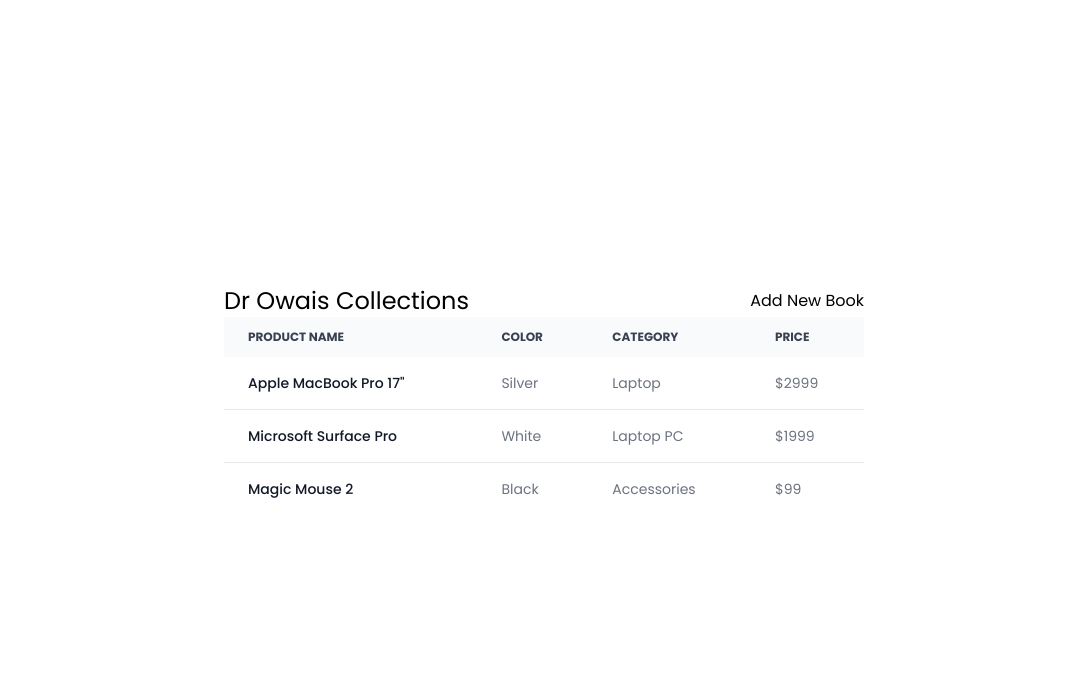
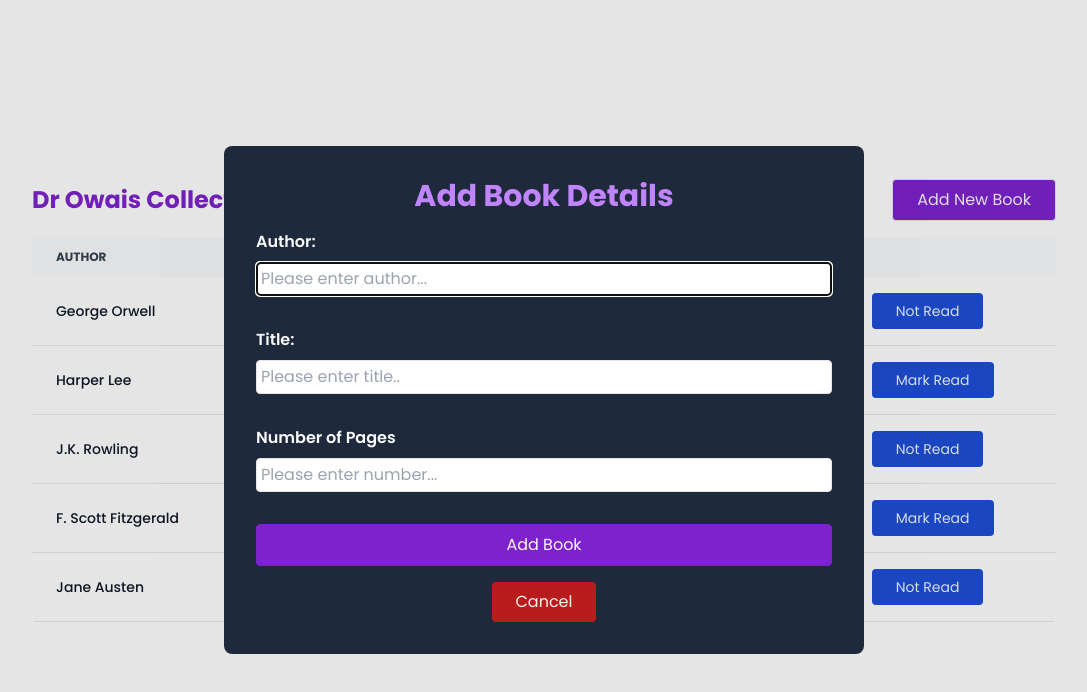
Before and after one commit to Owais-Sonija/odin-book-library, a plain HTML site: page index.html in a window 1280 px wide. Both pictures are taken after a click on the button "Add New Book". Shown: the whole page, without its empty margins (96-1183 px from the left). Drawn offline with nearby package versions, Linux system fonts and the light colour scheme.

Commit message:
Project Completed

```diff
--- /dev/null
+++ b/dialog.html
@@ -0,0 +1,137 @@
+<!DOCTYPE html>
+<html lang="en">
+<head>
+    <meta charset="UTF-8">
+    <meta name="viewport" content="width=device-width, initial-scale=1.0">
+    <title>Document</title>
+    <script src="https://cdn.tailwindcss.com"></script>
+    <link rel="preconnect" href="https://fonts.googleapis.com" />
+    <link rel="preconnect" href="https://fonts.gstatic.com" crossorigin />
+    <link
+      href="https://fonts.googleapis.com/css2?family=Poppins:ital,wght@0,100;0,200;0,300;0,400;0,500;0,600;0,700;0,800;0,900;1,100;1,200;1,300;1,400;1,500;1,600;1,700;1,800;1,900&display=swap"
+      rel="stylesheet"
+    />
+    <script>
+      tailwind.config = {
+        theme: {
+          extend: {
+            fontFamily: {
+              poppins: ["Poppins", "sans-serif"],
+            },
+          },
+        },
+      };
+    </script>
+</head>
+<body>
+    <!-- <div data-controller="modal">
+        <button onclick="form_modal.showModal()" data-action="modal#open" class="btn-outline py-2 px-6 bg-slate-800 text-slate-50">Open modal</button>
+    </div> -->
+
+        <!-- <dialog data-modal-target="modal" id="form_modal">
+          <button type="button" data-action="modal#close" class="absolute top-4 right-4">X</button>
+
+          <h1>Reset your password</h1>
+
+          <hr class="mb-4">
+
+          <form class="space-y-4">
+            <label>Email</label>
+            <input type="text">
+
+            <button type="button" data-action="modal#close" class="btn-outline">Close</button>
+            <button type="button" class="btn-blue">Reset Password</button>
+          </form>
+        </dialog> -->
+
+    <div class="page font-poppins">
+            <dialog id="form_modal">
+            <div class="modal_container">
+                <h2>Form Modal</h2>
+                <button
+                onclick="form_modal.close()"
+                class="py-2 px-6 bg-purple-700 text-purple-50 rounded border hover:bg-purple-50 hover:text-purple-700 hover:border-purple-700 transition-all duration-150 ease-linear"
+                >
+                Add New Book
+                </button>
+            </div>
+            </dialog>
+        <main class="main flex items-center justify-center min-h-screen flex-col">
+
+          <div
+            class="container flex items-center flex-col justify-between w-[40rem]"
+          >
+            <div class="books_header flex items-center justify-between w-full">
+              <h1 class="text-2xl font-bold text-purple-700">
+                Dr Owais Collections
+              </h1>
+              <button
+                onclick="form_modal.showModal()"
+                class="py-2 px-6 bg-purple-700 text-purple-50 rounded border hover:bg-purple-50 hover:text-purple-700 hover:border-purple-700 transition-all duration-150 ease-linear"
+              >
+                Add New Book
+              </button>
+            </div>
+            <div class="books_body w-full mt-4">
+              <div class="relative overflow-x-auto">
+                <table
+                  class="w-full text-sm text-left rtl:text-right text-gray-500 dark:text-gray-400"
+                >
+                  <thead
+                    class="text-xs text-gray-700 uppercase bg-gray-50 dark:bg-gray-700 dark:text-gray-400"
+                  >
+                    <tr>
+                      <th scope="col" class="px-6 py-3">Product name</th>
+                      <th scope="col" class="px-6 py-3">Color</th>
+                      <th scope="col" class="px-6 py-3">Category</th>
+                      <th scope="col" class="px-6 py-3">Price</th>
+                    </tr>
+                  </thead>
+                  <tbody>
+                    <tr
+                      class="bg-white border-b dark:bg-gray-800 dark:border-gray-700"
+                    >
+                      <th
+                        scope="row"
+                        class="px-6 py-4 font-medium text-gray-900 whitespace-nowrap dark:text-white"
+                      >
+                        Apple MacBook Pro 17"
+                      </th>
+                      <td class="px-6 py-4">Silver</td>
+                      <td class="px-6 py-4">Laptop</td>
+                      <td class="px-6 py-4">$2999</td>
+                    </tr>
+                    <tr
+                      class="bg-white border-b dark:bg-gray-800 dark:border-gray-700"
+                    >
+                      <th
+                        scope="row"
+                        class="px-6 py-4 font-medium text-gray-900 whitespace-nowrap dark:text-white"
+                      >
+                        Microsoft Surface Pro
+                      </th>
+                      <td class="px-6 py-4">White</td>
+                      <td class="px-6 py-4">Laptop PC</td>
+                      <td class="px-6 py-4">$1999</td>
+                    </tr>
+                    <tr class="bg-white dark:bg-gray-800">
+                      <th
+                        scope="row"
+                        class="px-6 py-4 font-medium text-gray-900 whitespace-nowrap dark:text-white"
+                      >
+                        Magic Mouse 2
+                      </th>
+                      <td class="px-6 py-4">Black</td>
+                      <td class="px-6 py-4">Accessories</td>
+                      <td class="px-6 py-4">$99</td>
+                    </tr>
+                  </tbody>
+                </table>
+              </div>
+            </div>
+          </div>
+        </main>
+      </div>
+
+</body>
+</html>
--- a/index.html
+++ b/index.html
@@ -6,32 +6,98 @@
     <title>Book Library</title>
     <link rel="stylesheet" href="style.css" />
     <script src="https://cdn.tailwindcss.com"></script>
-    <link rel="preconnect" href="https://fonts.googleapis.com">
-    <link rel="preconnect" href="https://fonts.gstatic.com" crossorigin>
-    <link href="https://fonts.googleapis.com/css2?family=Poppins:ital,wght@0,100;0,200;0,300;0,400;0,500;0,600;0,700;0,800;0,900;1,100;1,200;1,300;1,400;1,500;1,600;1,700;1,800;1,900&display=swap" rel="stylesheet">    <script>
+    <link rel="preconnect" href="https://fonts.googleapis.com" />
+    <link rel="preconnect" href="https://fonts.gstatic.com" crossorigin />
+    <link
+      href="https://fonts.googleapis.com/css2?family=Poppins:ital,wght@0,100;0,200;0,300;0,400;0,500;0,600;0,700;0,800;0,900;1,100;1,200;1,300;1,400;1,500;1,600;1,700;1,800;1,900&display=swap"
+      rel="stylesheet"
+    />
+    <script>
       tailwind.config = {
         theme: {
           extend: {
             fontFamily: {
-              poppins: ["Poppins","sans-serif"],
-            }
-          }
-        }
-      }
+              poppins: ["Poppins", "sans-serif"],
+            },
+          },
+        },
+      };
     </script>
   </head>
   <body>
     <div class="page font-poppins">
+      <dialog id="form_modal" class="rounded-lg">
+        <div
+          class="modal_container w-[40rem] text-slate-50 bg-slate-800 p-8 flex gap-4 flex-col justify-center items-center"
+        >
+          <h2 class="text-3xl font-bold text-purple-400">Add Book Details</h2>
+          <div class="w-full">
+            <form class="flex flex-col gap-8">
+              <div class="flex flex-col gap-2">
+                <label for="author" class="font-semibold">Author:</label>
+                <input
+                  class="border p-1 rounded text-slate-950"
+                  type="text"
+                  name="author"
+                  id="author"
+                  placeholder="Please enter author..."
+                />
+              </div>
+              <div class="flex flex-col gap-2">
+                <label for="title" class="font-semibold">Title:</label>
+                <input
+                  class="border p-1 rounded text-slate-950"
+                  type="text"
+                  name="title"
+                  id="title"
+                  placeholder="Please enter title.."
+                />
+              </div>
+              <div class="flex flex-col gap-2">
+                <label for="numberOfPage" class="font-semibold"
+                  >Number of Pages</label
+                >
+                <input
+                  class="border p-1 rounded text-slate-950"
+                  type="number"
+                  name="numberOfPage"
+                  id="numberOfPage"
+                  placeholder="Please enter number..."
+                />
+              </div>
+              <button
+                type="submit"
+                class="py-2 px-6 bg-purple-700 text-purple-50 rounded border border-purple-700 hover:bg-purple-50 hover:text-purple-700 hover:border-purple-700 transition-all duration-150 ease-linear"
+              >
+                Add Book
+              </button>
+            </form>
+          </div>
+          <button
+            onclick="form_modal.close()"
+            class="py-2 px-6 bg-red-700 text-red-50 rounded  hover:bg-red-500 hover:text-red-50  transition-all duration-150 ease-linear"
+          >
+            Cancel
+          </button>
+        </div>
+      </dialog>
       <main class="main flex items-center justify-center min-h-screen flex-col">
         <div
-          class="container flex items-center flex-col justify-between w-[40rem]"
+          class="container flex items-center flex-col justify-between w-[64rem]"
         >
           <div class="books_header flex items-center justify-between w-full">
-            <h1 class="text-2xl">Dr Owais Collections</h1>
-            <button>Add New Book</button>
+            <h1 class="text-2xl font-bold text-purple-700">
+              Dr Owais Collections
+            </h1>
+            <button
+              onclick="form_modal.showModal()"
+              class="py-2 px-6 bg-purple-700 text-purple-50 rounded border hover:bg-purple-50 hover:text-purple-700 hover:border-purple-700 transition-all duration-150 ease-linear"
+            >
+              Add New Book
+            </button>
           </div>
-          <div class="books_body w-full">
-            <div class="relative overflow-x-auto">
+          <div class="books_body w-full mt-4">
+            <div class="relative overflow-x-auto rounded">
               <table
                 class="w-full text-sm text-left rtl:text-right text-gray-500 dark:text-gray-400"
               >
@@ -39,14 +105,15 @@
                   class="text-xs text-gray-700 uppercase bg-gray-50 dark:bg-gray-700 dark:text-gray-400"
                 >
                   <tr>
-                    <th scope="col" class="px-6 py-3">Product name</th>
-                    <th scope="col" class="px-6 py-3">Color</th>
-                    <th scope="col" class="px-6 py-3">Category</th>
-                    <th scope="col" class="px-6 py-3">Price</th>
+                    <th scope="col" class="px-6 py-3">Author</th>
+                    <th scope="col" class="px-6 py-3">Title</th>
+                    <th scope="col" class="px-6 py-3">Pages</th>
+                    <th scope="col" class="px-6 py-3">Read</th>
+                    <th scope="col" class="px-6 py-3">Actions</th>
                   </tr>
                 </thead>
-                <tbody>
-                  <tr
+                <tbody class="table_body">
+                  <!-- <tr
                     class="bg-white border-b dark:bg-gray-800 dark:border-gray-700"
                   >
                     <th
@@ -82,7 +149,7 @@
                     <td class="px-6 py-4">Black</td>
                     <td class="px-6 py-4">Accessories</td>
                     <td class="px-6 py-4">$99</td>
-                  </tr>
+                  </tr> -->
                 </tbody>
               </table>
             </div>
--- a/script.js
+++ b/script.js
@@ -1,3 +1,116 @@
-console.log(
-    "Hello"
-);
+const books = [
+    {
+        author: "George Orwell",
+        title: "1984",
+        numberOfPages: 328,
+        hasBeenRead: true
+    },
+    {
+        author: "Harper Lee",
+        title: "To Kill a Mockingbird",
+        numberOfPages: 281,
+        hasBeenRead: false
+    },
+    {
+        author: "J.K. Rowling",
+        title: "Harry Potter and the Sorcerer's Stone",
+        numberOfPages: 309,
+        hasBeenRead: true
+    },
+    {
+        author: "F. Scott Fitzgerald",
+        title: "The Great Gatsby",
+        numberOfPages: 180,
+        hasBeenRead: false
+    },
+    {
+        author: "Jane Austen",
+        title: "Pride and Prejudice",
+        numberOfPages: 279,
+        hasBeenRead: true
+    }
+];
+
+// Getting elements
+
+const tableBody = document.querySelector(".table_body");
+const form = document.querySelector("dialog form");
+const formModal = document.getElementById("form_modal")
+// Defining Functions
+
+function Book(author, title, numberOfPages) {
+    this.author = author;
+    this.title = title;
+    this.numberOfPages = numberOfPages;
+    this.hasBeenRead = false;
+
+}
+
+function addNewBook(author, title, numberOfPages) {
+    console.log(author, title, numberOfPages);
+
+}
+
+function showBooks() {
+    tableBody.innerHTML = "";
+    let html;
+    books.map((book, idx) => {
+        html = `
+        <tr class="bg-white border-b dark:bg-gray-800 dark:border-gray-700">
+                        <th
+                          scope="row"
+                          class="px-6 py-4 font-medium text-gray-900 whitespace-nowrap dark:text-white"
+                        >
+                          ${book.author}
+                        </th>
+                        <td class="px-6 py-4">${book.title}</td>
+                        <td class="px-6 py-4">${book.numberOfPages}</td>
+                        <td class="px-6 py-4">${book.hasBeenRead ? "Yes" : "No"}</td>
+                        <td class="px-6 py-4 flex gap-3">
+                        <button id="${idx}"  onclick="deleteBook(${idx})" class="py-2 px-6 bg-red-700 text-red-50 rounded  hover:bg-red-500   transition-all duration-150 ease-linear">Delete<button>
+                        <button id="${idx}"  onclick="toggleRead(${idx})" class="py-2 px-6 bg-blue-700 text-blue-50 rounded  hover:bg-blue-500  transition-all duration-150 ease-linear">${book.hasBeenRead ? "Not Read":  "Mark Read"}<button>
+                        </td>
+                      </tr>`
+
+        tableBody.innerHTML += html;
+    })
+}
+
+function deleteBook(id) {
+    books.splice(id, 1);
+
+    showBooks();
+
+}
+
+function toggleRead(id) {
+
+    if (books[id].hasBeenRead == true) {
+        books[id].hasBeenRead = false
+    } else {
+        books[id].hasBeenRead = true
+    }
+    // console.log(books[id].hasBeenRead ? false : true);
+
+    showBooks()
+}
+
+
+// Calling functions
+
+showBooks()
+form.addEventListener("submit", (e) => {
+    e.preventDefault();
+    let authorEleValue = document.getElementById("author").value;
+    let titleEleValue = document.getElementById("title").value;
+    let numberOfPageEleValue = parseFloat(document.getElementById("numberOfPage").value);
+    const newBook = new Book(authorEleValue, titleEleValue, numberOfPageEleValue);
+    books.push(newBook);
+    console.log(newBook);
+    console.log(books);
+
+
+    showBooks();
+    formModal.close();
+
+})
--- a/style.css
+++ b/style.css
@@ -1,8 +1,8 @@
 
 
 
-* {
+/* * {
     box-sizing: border-box;
     padding: 0;
     margin: 0;
-}
+} */
```
